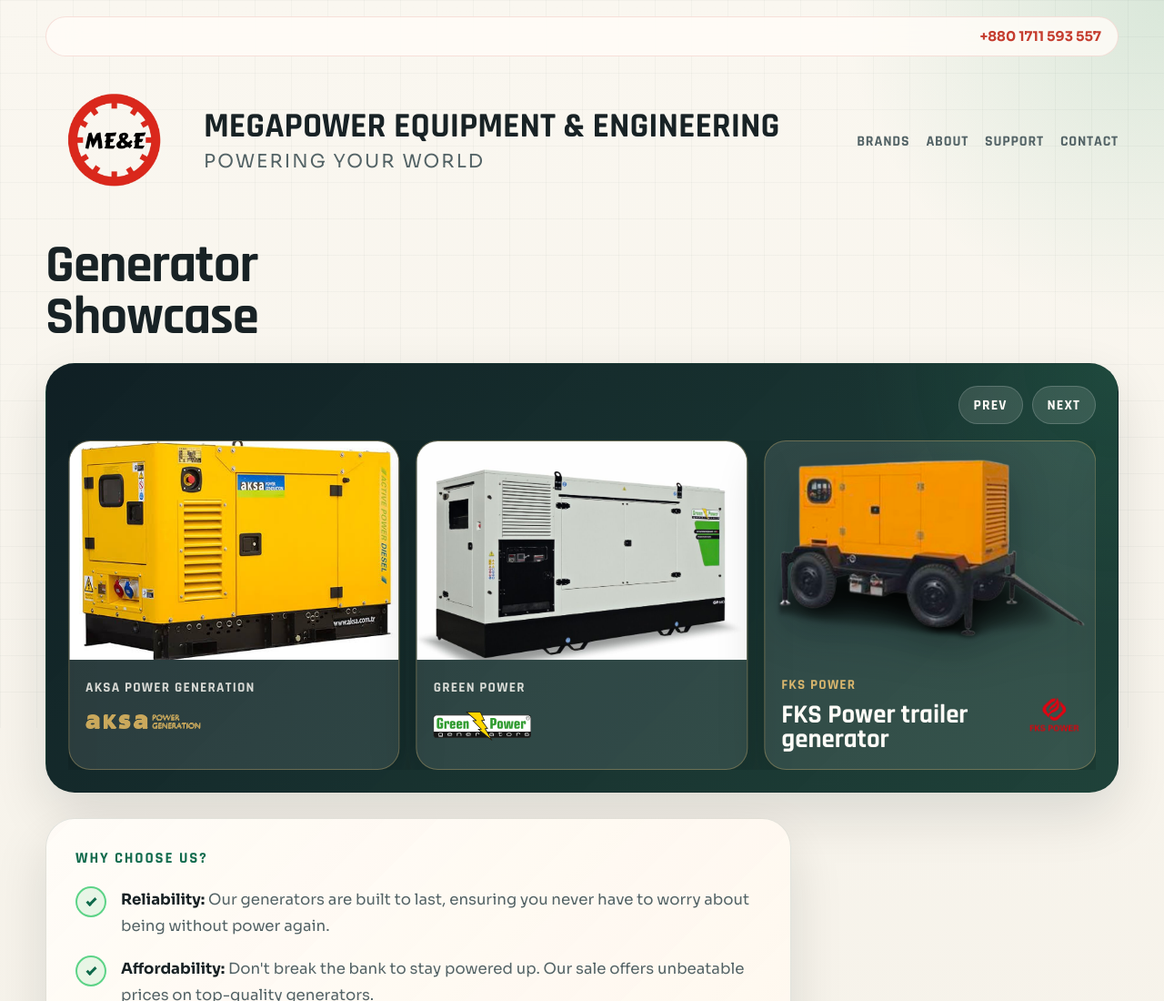
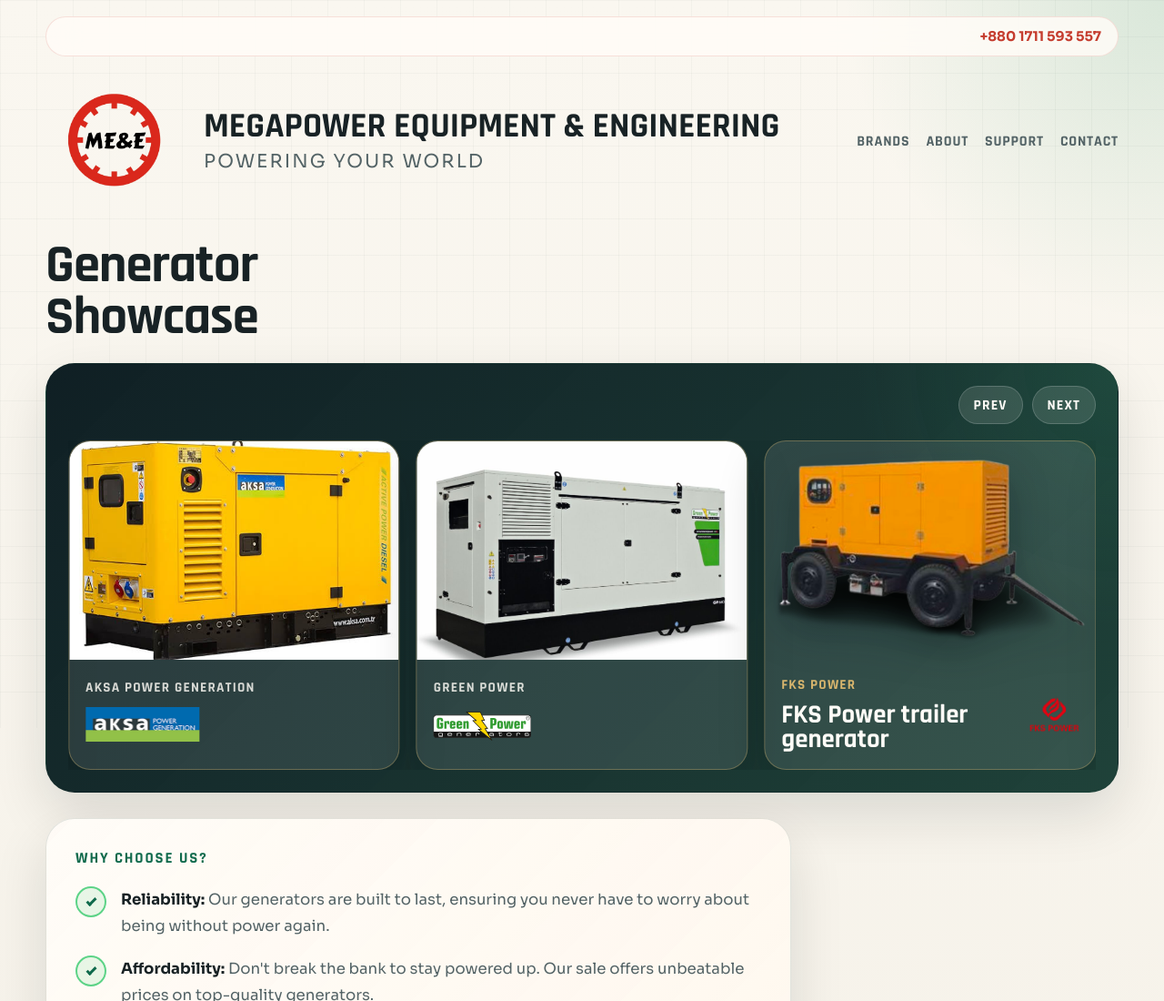
Before and after one commit to Nayab-23/me-e, a website: page index.html in a window 1280 px wide. Shown: the top 1100 px of the page at 91% size. Drawn offline with Linux system fonts and the light colour scheme.

Commit message:
Update Aksa showcase logo

```diff
--- a/index.html
+++ b/index.html
@@ -62,7 +62,7 @@
                   <div class="showcase-card-copy">
                     <p class="showcase-brand">Aksa Power Generation</p>
                   </div>
-                  <img class="showcase-logo showcase-logo-aksa" src="assets/logos/aksa.png" alt="AKSA logo" loading="lazy">
+                  <img class="showcase-logo showcase-logo-aksa" src="assets/logos/aksa-alt.jpg" alt="AKSA logo" loading="lazy">
                 </div>
               </article>
 
@@ -72,7 +72,7 @@
                   <div class="showcase-card-copy">
                     <p class="showcase-brand">Aksa Power Generation</p>
                   </div>
-                  <img class="showcase-logo showcase-logo-aksa" src="assets/logos/aksa.png" alt="AKSA logo" loading="lazy">
+                  <img class="showcase-logo showcase-logo-aksa" src="assets/logos/aksa-alt.jpg" alt="AKSA logo" loading="lazy">
                 </div>
               </article>
 
--- a/styles.css
+++ b/styles.css
@@ -717,9 +717,7 @@
 
 .showcase-slide img.showcase-logo-aksa {
   width: 126px;
-  height: 32px;
-  opacity: 0.9;
-  filter: brightness(0) saturate(100%) invert(79%) sepia(24%) saturate(839%) hue-rotate(359deg) brightness(91%) contrast(88%);
+  height: 38px;
 }
 
 .showcase-slide img.showcase-logo-square {
@@ -1505,7 +1503,7 @@
 
   .showcase-slide img.showcase-logo-aksa {
     width: 104px;
-    height: 28px;
+    height: 32px;
   }
 
   .showcase-slide img.showcase-logo-square {
```
